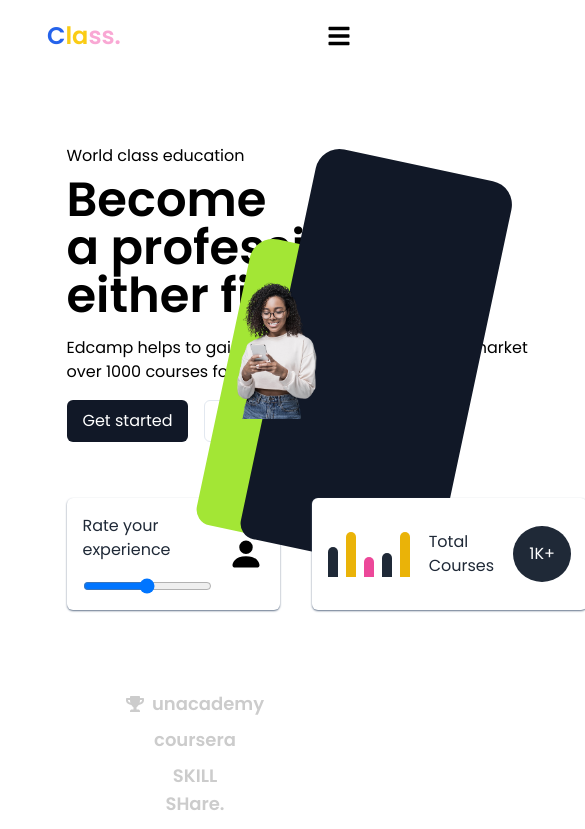
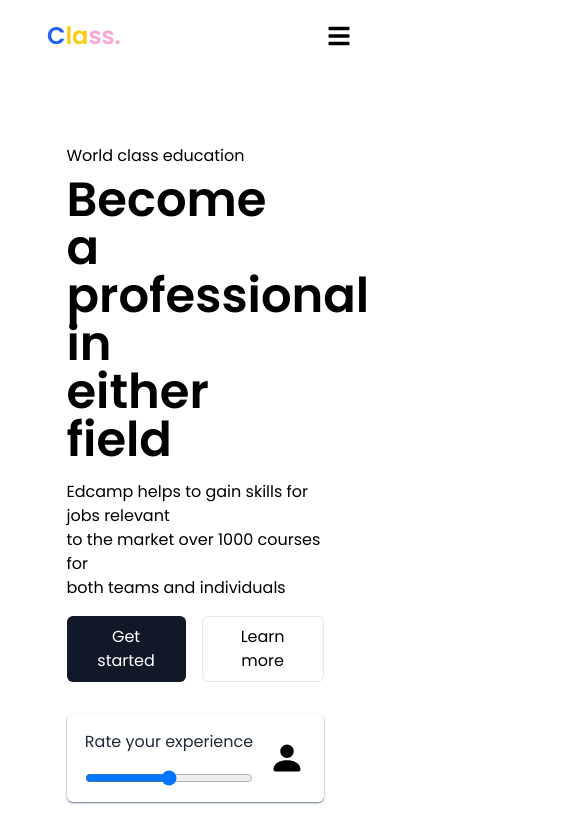
Before and after one commit to mjay0100/steamledge-class, a React (Vite) app: page / in a window 390 px wide. Shown: the top 829 px of the page, 585 px wide, since content can reach past the window. Built offline with nearby package versions, Linux system fonts and the light colour scheme.

Commit message:
added responsiveness

```diff
--- a/src/Components/Card.jsx
+++ b/src/Components/Card.jsx
@@ -2,8 +2,8 @@ import { BsPersonFill } from "react-icons/bs";
 
 const Card = () => {
   return (
-    <div className="flex gap-[2rem] z-10 pointer">
-      <div className="flex gap-[1rem] items-center mt-[2rem] p-4 rounded-md shadow-sm shadow-slate-500">
+    <div className="block md:flex gap-[2rem] z-10 pointer">
+      <div className="justify-center md:justify-start flex gap-[1rem] items-center mt-[2rem] p-4 rounded-md shadow-sm shadow-slate-500">
         <div className="flex flex-col gap-4">
           <h1 className="text-gray-800">Rate your experience</h1>
           <input type="range" name="" id="" />
@@ -12,7 +12,7 @@ const Card = () => {
           <BsPersonFill />
         </span>
       </div>
-      <div className="flex gap-[1.2rem] items-center mt-[2rem] p-4 rounded-md shadow-sm shadow-slate-500 z-10 bg-white">
+      <div className="justify-center md:justify-start flex gap-[1.2rem] items-center mt-[2rem] p-4 rounded-md shadow-sm shadow-slate-500 z-10 bg-white">
         <div className="flex gap-2 items-baseline">
           <div className="w-[10px] h-[30px] bg-gray-800 rounded-t-2xl"></div>
           <div className="w-[10px] h-[45px] bg-yellow-500 rounded-t-2xl"></div>
--- a/src/Components/Content.jsx
+++ b/src/Components/Content.jsx
@@ -1,10 +1,10 @@
 import woman from "../images/woman.png";
-import ImageBg from './ImageBg'
+import ImageBg from "./ImageBg";
 import Card from "./Card";
 
 const Content = () => {
   return (
-    <section className="flex  w-[70%] mx-auto mb-[4rem]  relative">
+    <section className="md:flex  w-[70%] mx-auto mb-[4rem]  relative">
       <div className="mt-[4rem] ">
         <div>
           <p className="mb-2">World class education</p>
@@ -16,8 +16,8 @@ const Content = () => {
             either field
           </h1>
           <p className="mb-4">
-            Edcamp helps to gain skills for jobs relevant to the market <br />{" "}
-            over 1000 courses for both teams and individuals
+            Edcamp helps to gain skills for jobs relevant <br /> to the market
+            over 1000 courses for <br /> both teams and individuals
           </p>
         </div>
         <div className="flex flex-start gap-[1rem] mb-6">
@@ -28,12 +28,11 @@ const Content = () => {
             Learn more
           </button>
         </div>
-
         <Card />
       </div>
-     <ImageBg/>
+      <ImageBg />
 
-      <img className="w-1/2 absolute right-0" src={woman} alt="" />
+      <img className="md:absolute  right-0" src={woman} alt="" />
     </section>
   );
 };
--- a/src/Components/ImageBg.jsx
+++ b/src/Components/ImageBg.jsx
@@ -1,10 +1,12 @@
 import React from "react";
 
 const ImageBg = () => {
-  return <>
-   <div className="h-[294px] w-[200px] bg-lime-400 rounded-t-3xl rounded-b-2xl absolute left-[60%] right-0 top-[180px] rotate-12 "></div>
-      <div className="h-[400px] w-[200px] bg-gray-900 rounded-t-3xl rounded-b-2xl absolute left-[80%] right-0 top-[89px] rotate-12 "></div>
-  </>;
+  return (
+    <>
+      <div className="hidden md:block md:absolute  h-[294px] w-[200px] bg-lime-400 rounded-t-3xl rounded-b-2xl  left-[60%] right-0 top-[180px] rotate-12 "></div>
+      <div className="hidden md:block md:absolute h-[400px] w-[200px] bg-gray-900 rounded-t-3xl rounded-b-2xl  left-[80%] right-0 top-[89px] rotate-12 "></div>
+    </>
+  );
 };
 
 export default ImageBg;
```
